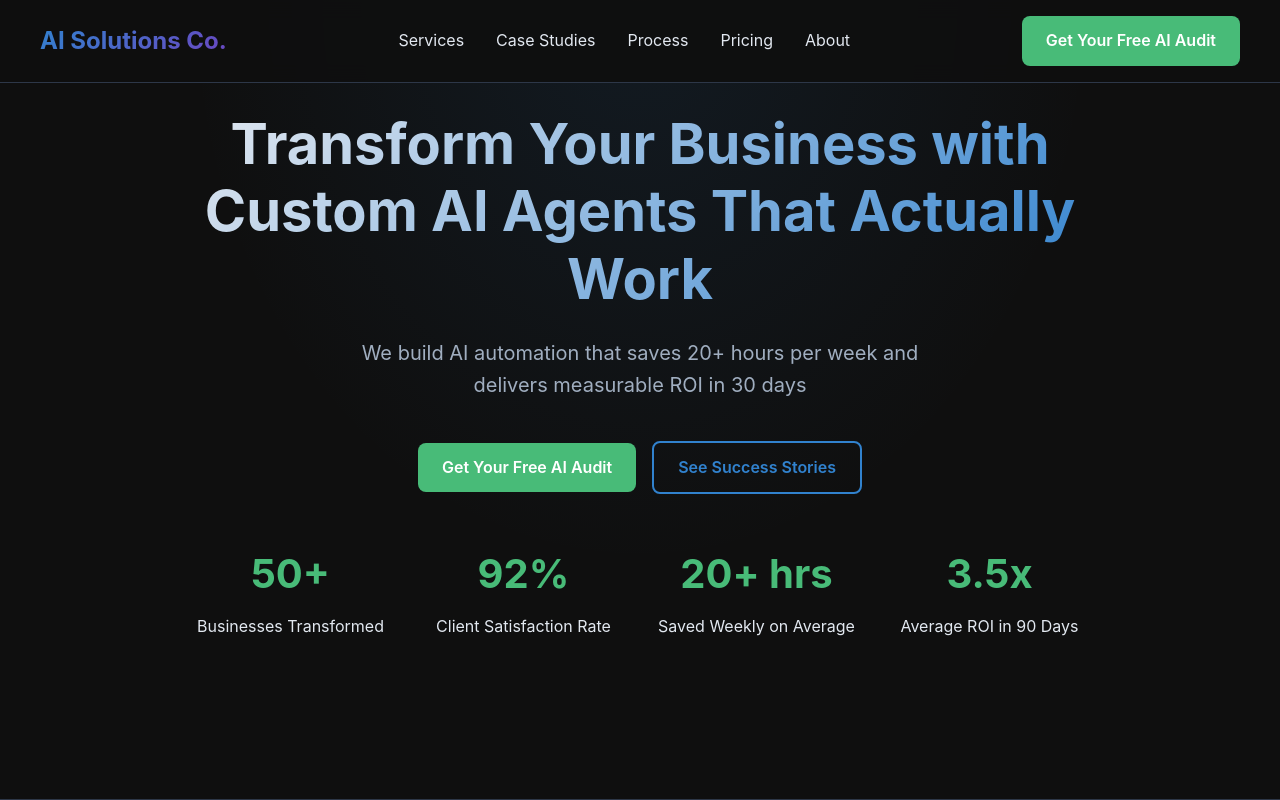
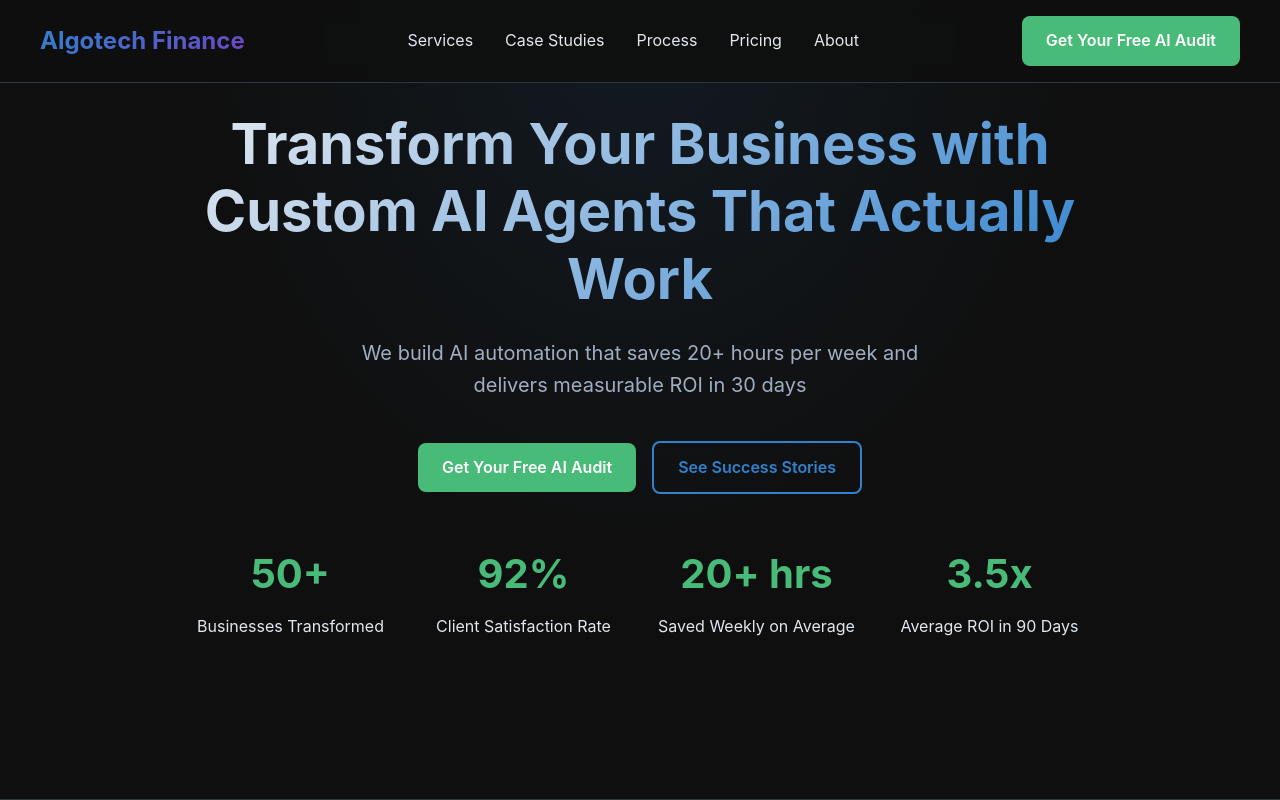
Before and after one commit to Algotechuni/AlgoTechFinance, a plain HTML site: page index.html in a window 1280 px wide. Shown: the top 800 px of the page. Drawn offline with Linux system fonts and the light colour scheme.

Commit message:
Update index.html

```diff
--- a/index.html
+++ b/index.html
@@ -3,7 +3,7 @@
 <head>
     <meta charset="UTF-8">
     <meta name="viewport" content="width=device-width, initial-scale=1.0">
-    <title>AlgoTech Finance - Transform Your Business with Custom AI Agents</title>
+    <title>Algotech Finance - Transform Your Business with Custom AI Agents</title>
     <meta name="description" content="We build AI automation that saves 20+ hours per week and delivers measurable ROI in 30 days. Get your free AI audit today.">
     <style>
         * {
@@ -407,7 +407,7 @@
     <!-- Navigation -->
     <nav>
         <div class="container nav-container">
-            <div class="logo">AI Solutions Co.</div>
+            <div class="logo">Algotech Finance</div>
             <ul class="nav-links">
                 <li><a href="#services">Services</a></li>
                 <li><a href="#case-studies">Case Studies</a></li>
@@ -772,9 +772,9 @@
     <!-- Footer -->
     <footer>
         <div class="container">
-            <div class="logo" style="margin-bottom: 2rem;">AlgoTech Finance</div>
+            <div class="logo" style="margin-bottom: 2rem;">Algotech Finance</div>
             <p style="color: var(--text-muted); margin-bottom: 1rem;">Building AI that works, delivering results that matter.</p>
-            <p style="color: var(--text-muted);">© 2025 AlgoTech Finance. All rights reserved. | Privacy Policy | Terms of Service</p>
+            <p style="color: var(--text-muted);">© 2025 Algotech Finance. All rights reserved. | Privacy Policy | Terms of Service</p>
         </div>
     </footer>
 
```
